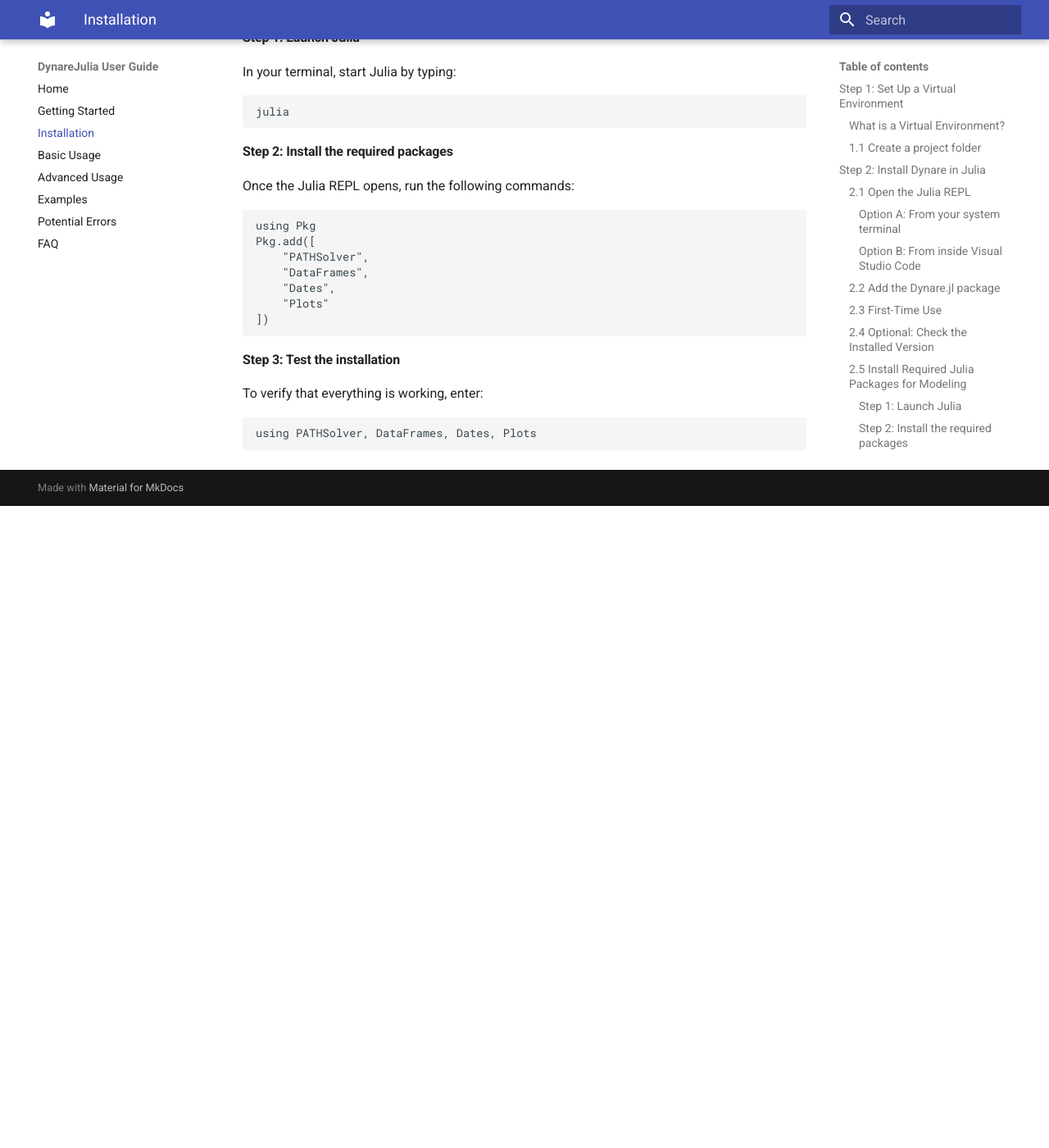
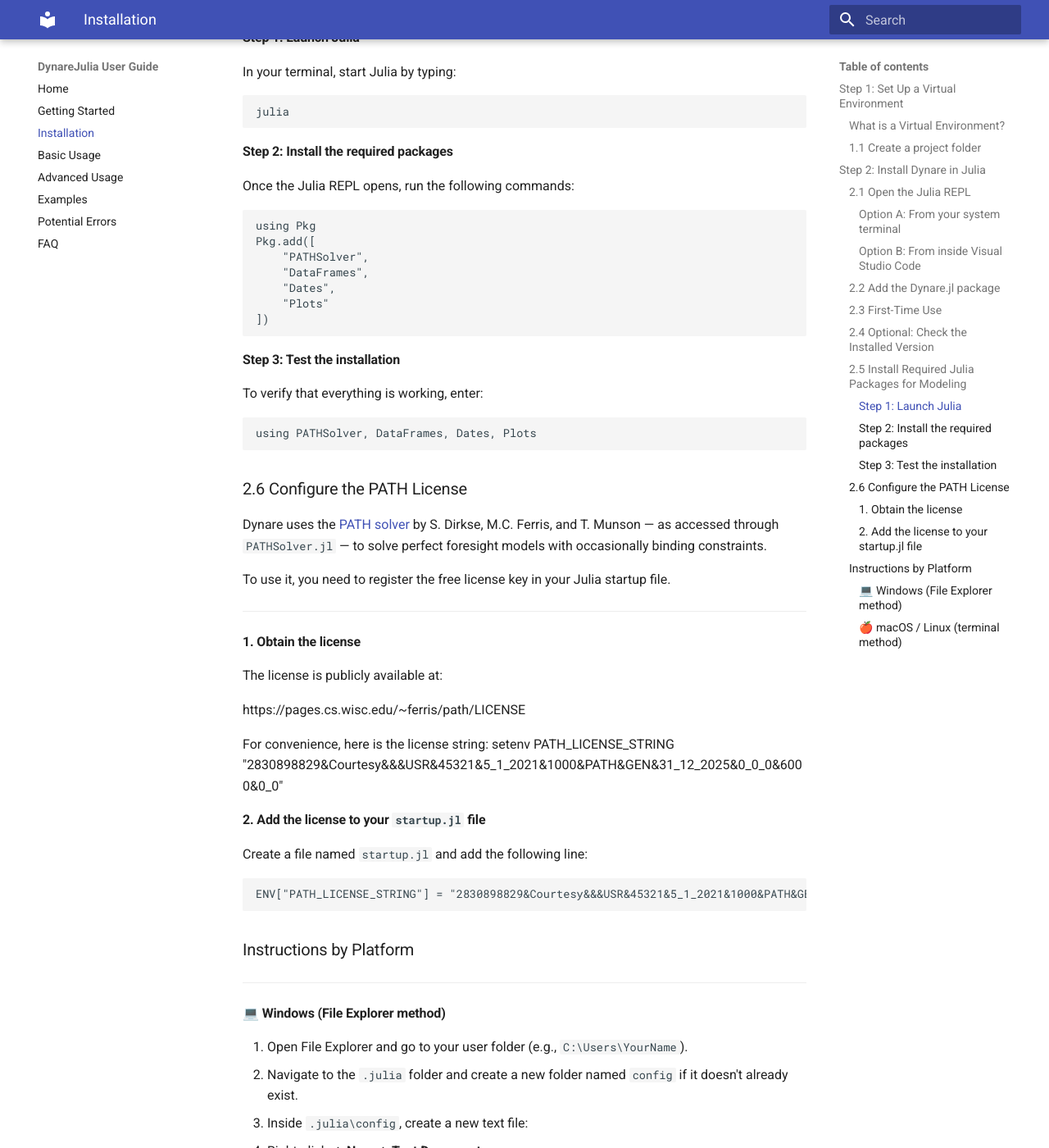
Before and after one commit to AsyaKostanyan/DynareJulia-User-Guide, an MkDocs documentation site: the page built from docs/installation.md, in a window 1280 px wide and 1400 px high, scrolled down 2517 px. Shown: the whole window at 82% size. Built offline with MkDocs 1.6.1 and Material for MkDocs 9.7.7, drawn with Linux system fonts in a browser that asks for light colours; before the commit the page ends 3134 px from its top, so only the background shows below that; some of the changed text lies outside the part shown.

Commit message:
Add Steps: PATHSolver License

````diff
--- a/docs/installation.md
+++ b/docs/installation.md
@@ -132,3 +132,75 @@
 ```bash
 using PATHSolver, DataFrames, Dates, Plots
 ```
+
+### 2.6 Configure the PATH License
+
+Dynare uses the [PATH solver](https://pages.cs.wisc.edu/~ferris/path.html) by S. Dirkse, M.C. Ferris, and T. Munson — as accessed through `PATHSolver.jl` — to solve perfect foresight models with occasionally binding constraints.
+
+To use it, you need to register the free license key in your Julia startup file.
+
+---
+
+#### 1. Obtain the license
+
+The license is publicly available at:
+
+https://pages.cs.wisc.edu/~ferris/path/LICENSE
+
+For convenience, here is the license string:
+setenv PATH_LICENSE_STRING "2830898829&Courtesy&&&USR&45321&5_1_2021&1000&PATH&GEN&31_12_2025&0_0_0&6000&0_0"
+
+#### 2. Add the license to your `startup.jl` file
+
+Create a file named `startup.jl` and add the following line:
+
+```julia
+ENV["PATH_LICENSE_STRING"] = "2830898829&Courtesy&&&USR&45321&5_1_2021&1000&PATH&GEN&31_12_2025&0_0_0&6000&0_0"
+```
+
+### Instructions by Platform
+
+---
+
+#### 💻 Windows (File Explorer method)
+
+1. Open File Explorer and go to your user folder (e.g., `C:\Users\YourName`).
+2. Navigate to the `.julia` folder and create a new folder named `config` if it doesn't already exist.
+3. Inside `.julia\config`, create a new text file:
+   - Right-click → **New** → **Text Document**
+4. Open the new file and paste the following line:
+
+   ```julia
+   ENV["PATH_LICENSE_STRING"] = "2830898829&Courtesy&&&USR&45321&5_1_2021&1000&PATH&GEN&31_12_2025&0_0_0&6000&0_0"
+   ```
+
+   5. Save the file:
+   - Go to **File → Save As**
+   - In **Save as type**, choose **All Files**
+   - In **File name**, type: `startup.jl`
+   - Click **Save**
+
+---
+
+#### 🍎 macOS / Linux (terminal method)
+
+1. Open a terminal.
+2. Create the Julia config folder if it doesn't exist:
+
+   ```bash
+   mkdir -p ~/.julia/config
+     ```
+
+4. Open the `startup.jl` file in your preferred text editor (e.g., nano, vim, or VS Code):
+
+```bash
+nano ~/.julia/config/startup.jl
+   ```
+
+5. Paste this line into the file:
+
+```julia
+ENV["PATH_LICENSE_STRING"] = "2830898829&Courtesy&&&USR&45321&5_1_2021&1000&PATH&GEN&31_12_2025&0_0_0&6000&0_0"
+ ```
+
+6. Save and close the file.
````
